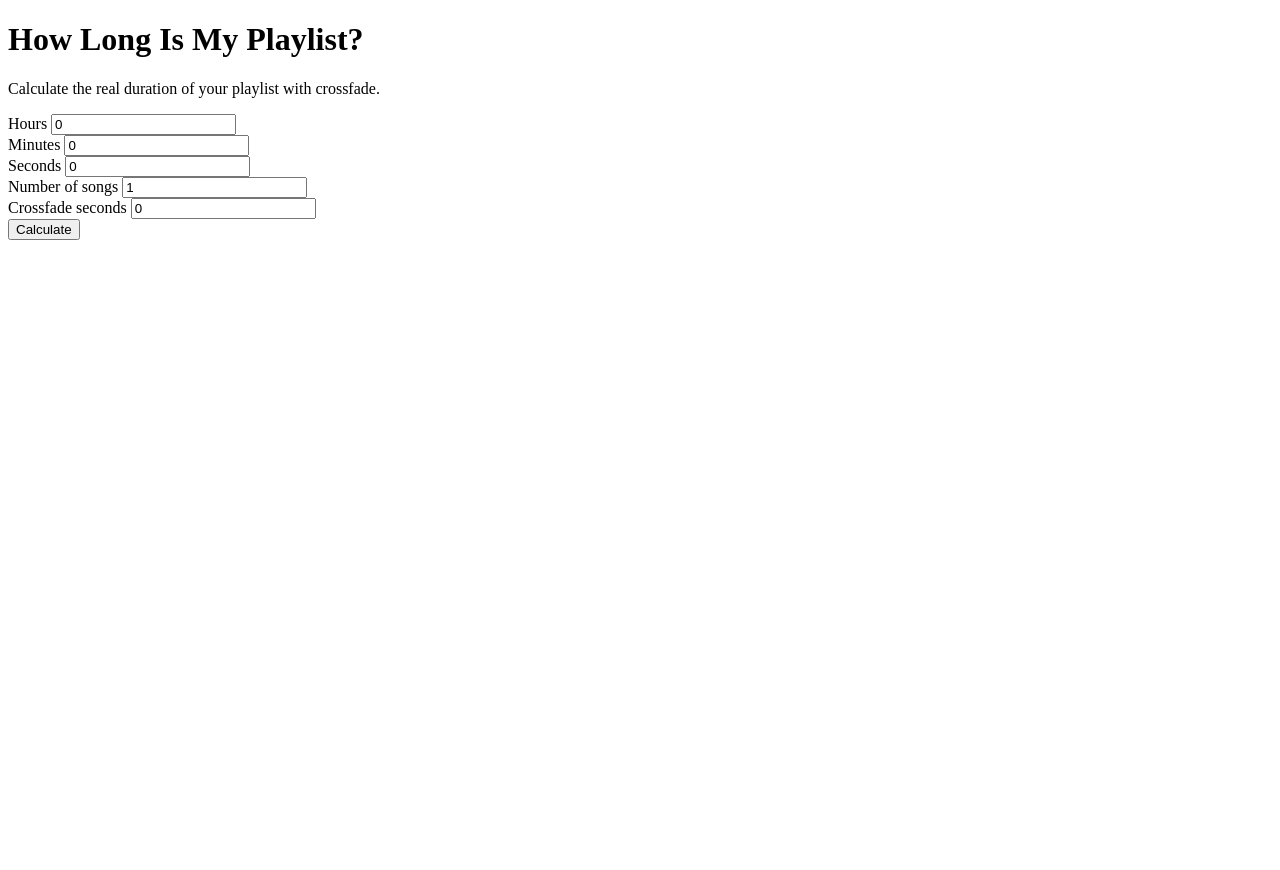
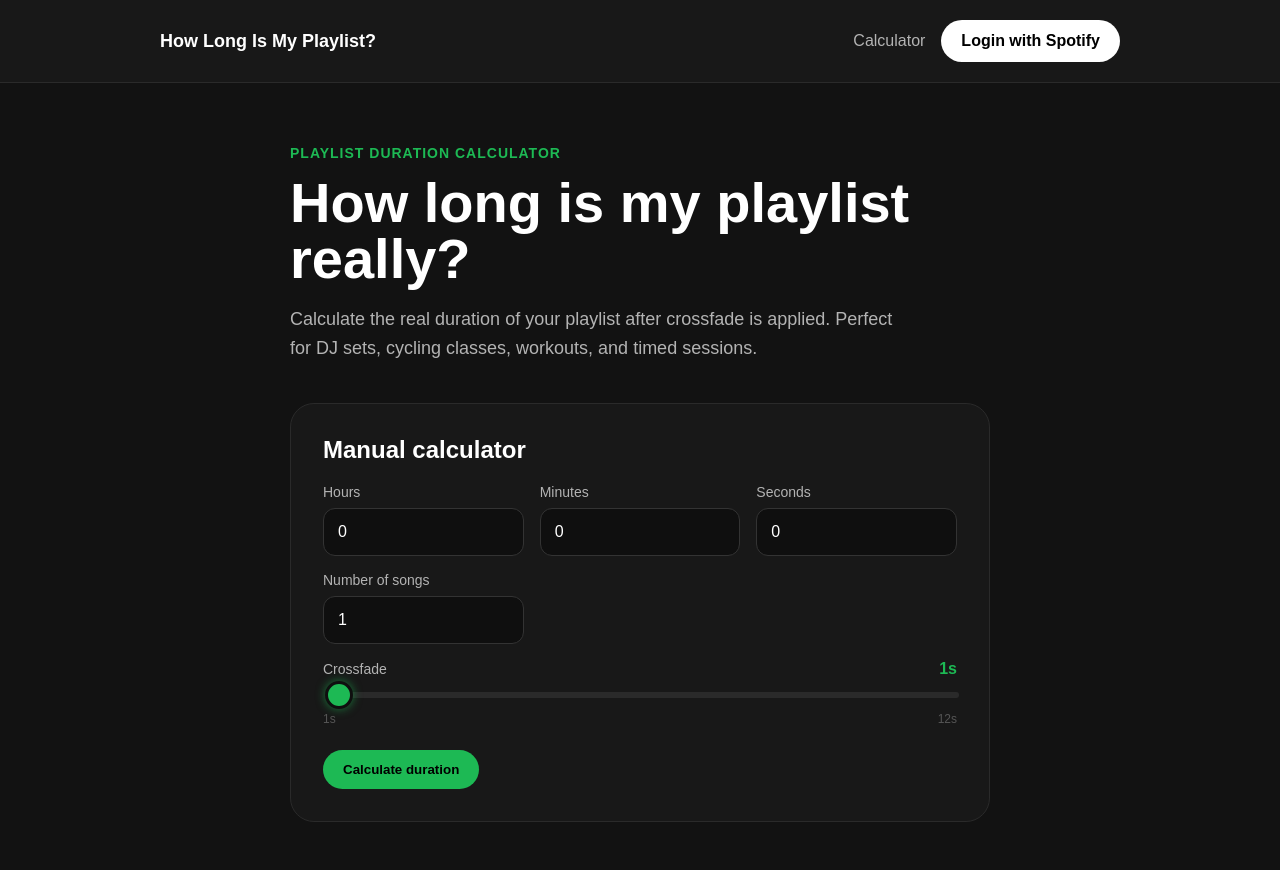
Before and after one commit to Mangonando/how-long-is-my-playlist, a Django app: page / in a window 1280 px wide. Before the commit the page ends 240 px from the top, so only its background shows below. Run offline with Django 4.2, Linux system fonts and the light colour scheme.

Commit message:
Add template, form state, styling

```diff
--- /dev/null
+++ b/playlists/static/playlists/styles.css
@@ -0,0 +1,268 @@
+* {
+    box-sizing: border-box;
+}
+
+body {
+    margin: 0;
+    font-family: Arial, Helvetica, sans-serif;
+    background: #121212;
+    color: #ffffff;
+    display: flex;
+    flex-direction: column;
+    align-items: center;
+}
+
+.site-header {
+    width: 100%;
+    border-bottom: 1px solid #2a2a2a;
+    background: #181818;
+}
+
+.navbar {
+    max-width: 1000px;
+    margin: 0 auto;
+    padding: 20px;
+    display: flex;
+    justify-content: space-between;
+    align-items: center;
+}
+
+.logo {
+    color: #ffffff;
+    text-decoration: none;
+    font-weight: 700;
+    font-size: 18px;
+}
+
+.nav-actions {
+    display: flex;
+    align-items: center;
+    gap: 16px;
+}
+
+.nav-link {
+    color: #b3b3b3;
+    text-decoration: none;
+}
+
+.nav-link:hover {
+    color: #ffffff;
+}
+
+.page {
+    display: block;
+    max-width: 1000px;
+    margin-left: auto;
+    margin-right: auto;
+    padding: 48px 20px;
+}
+
+.hero {
+    margin-bottom: 40px;
+}
+
+.eyebrow {
+    color: #1db954;
+    text-transform: uppercase;
+    font-size: 14px;
+    font-weight: 700;
+    letter-spacing: 1px;
+}
+
+.hero h1 {
+    max-width: 700px;
+    margin: 0;
+    font-size: 56px;
+    line-height: 1;
+}
+
+.hero-text {
+    max-width: 620px;
+    color: #b3b3b3;
+    font-size: 18px;
+    line-height: 1.6;
+}
+
+.calculator-card {
+    max-width: 700px;
+    padding: 32px;
+    border: 1px solid #2a2a2a;
+    border-radius: 24px;
+    background: #181818;
+}
+
+.calculator-card h2 {
+    margin-top: 0;
+}
+
+.calculator-form {
+    display: flex;
+    flex-direction: column;
+    gap: 24px;
+}
+
+.form-grid {
+    display: grid;
+    grid-template-columns: repeat(3, 1fr);
+    gap: 16px;
+}
+
+.form-group {
+    display: flex;
+    flex-direction: column;
+    gap: 8px;
+}
+
+label {
+    color: #b3b3b3;
+    font-size: 14px;
+}
+
+input[type="number"] {
+    width: 100%;
+    padding: 14px;
+    border: 1px solid #333333;
+    border-radius: 12px;
+    background: #0f0f0f;
+    color: #ffffff;
+    font-size: 16px;
+}
+
+input[type="number"]:focus {
+    outline: 2px solid #1db954;
+    border-color: #1db954;
+}
+
+.crossfade-group {
+    grid-column: 1 / -1;
+    display: flex;
+    flex-direction: column;
+    gap: 12px;
+}
+
+.crossfade-label {
+    display: flex;
+    justify-content: space-between;
+    align-items: center;
+}
+
+.crossfade-value {
+    color: #1db954;
+    font-weight: 700;
+    font-size: 16px;
+    font-variant-numeric: tabular-nums;
+}
+
+.crossfade-ticks {
+    display: flex;
+    justify-content: space-between;
+    color: #555555;
+    font-size: 12px;
+}
+
+input[type="range"] {
+    -webkit-appearance: none;
+    appearance: none;
+    width: 100%;
+    height: 6px;
+    border-radius: 3px;
+    background: linear-gradient(to right, #1db954 var(--progress, 0%), #2a2a2a var(--progress, 0%));
+    cursor: pointer;
+    border: none;
+    padding: 0;
+}
+
+input[type="range"]::-webkit-slider-thumb {
+    -webkit-appearance: none;
+    appearance: none;
+    width: 28px;
+    height: 28px;
+    border-radius: 50%;
+    background: #1db954;
+    cursor: grab;
+    border: 3px solid #0f0f0f;
+    box-shadow: 0 0 10px rgba(29, 185, 84, 0.6);
+    transition: box-shadow 0.15s ease;
+}
+
+input[type="range"]::-webkit-slider-thumb:active {
+    cursor: grabbing;
+    box-shadow: 0 0 20px rgba(29, 185, 84, 0.9);
+}
+
+input[type="range"]::-moz-range-thumb {
+    width: 28px;
+    height: 28px;
+    border-radius: 50%;
+    background: #1db954;
+    cursor: grab;
+    border: 3px solid #0f0f0f;
+    box-shadow: 0 0 10px rgba(29, 185, 84, 0.6);
+}
+
+.button {
+    display: inline-block;
+    border: none;
+    border-radius: 999px;
+    padding: 12px 20px;
+    text-decoration: none;
+    font-weight: 700;
+    cursor: pointer;
+}
+
+.button-primary {
+    align-self: flex-start;
+    background: #1db954;
+    color: #000000;
+}
+
+.button-primary:hover {
+    background: #1ed760;
+}
+
+.button-secondary {
+    background: #ffffff;
+    color: #000000;
+}
+
+.result-card {
+    margin-top: 32px;
+    padding: 24px;
+    border-radius: 18px;
+    background: #1db954;
+    color: #000000;
+}
+
+.result-card p {
+    margin: 0 0 8px;
+    font-weight: 700;
+}
+
+.result-card strong {
+    font-size: 48px;
+}
+
+@media (max-width: 700px) {
+    .navbar {
+        align-items: flex-start;
+        flex-direction: column;
+        gap: 16px;
+    }
+
+    .nav-actions {
+        width: 100%;
+        justify-content: space-between;
+    }
+
+    .hero h1 {
+        font-size: 40px;
+    }
+
+    .form-grid {
+        grid-template-columns: 1fr;
+    }
+
+    .calculator-card {
+        padding: 24px;
+    }
+}
--- /dev/null
+++ b/playlists/templates/playlists/base.html
@@ -0,0 +1,28 @@
+{% load static %}
+
+<!DOCTYPE html>
+<html lang="en">
+<head>
+    <meta charset="UTF-8">
+    <meta name="viewport" content="width=device-width, initial-scale=1.0">
+    <title>{% block title %}How Long Is My Playlist?{% endblock %}</title>
+    <link rel="stylesheet" href="{% static 'playlists/styles.css' %}">
+</head>
+<body>
+    <header class="site-header">
+        <nav class="navbar">
+            <a class="logo" href="{% url 'calculator' %}">How Long Is My Playlist?</a>
+
+            <div class="nav-actions">
+                <a class="nav-link" href="{% url 'calculator' %}">Calculator</a>
+                <a class="button button-secondary" href="#">Login with Spotify</a>
+            </div>
+        </nav>
+    </header>
+
+    <main class="page">
+        {% block content %}
+        {% endblock %}
+    </main>
+</body>
+</html>
--- a/playlists/templates/playlists/calculator.html
+++ b/playlists/templates/playlists/calculator.html
@@ -1,36 +1,84 @@
-<!DOCTYPE html>
-<html lang="en">
-<head>
-    <title>How Long Is My Playlist?</title>
-</head>
-<body>
-    <h1>How Long Is My Playlist?</h1>
-    <p>Calculate the real duration of your playlist with crossfade.</p>
-    <form method="post">
+{% extends "playlists/base.html" %}
+
+{% block title %}Calculator | How Long Is My Playlist?{% endblock %}
+
+{% block content %}
+<section class="hero">
+    <div class="hero-content">
+        <p class="eyebrow">Playlist duration calculator</p>
+
+        <h1>How long is my playlist really?</h1>
+
+        <p class="hero-text">
+            Calculate the real duration of your playlist after crossfade is applied.
+            Perfect for DJ sets, cycling classes, workouts, and timed sessions.
+        </p>
+    </div>
+</section>
+
+<section class="calculator-card">
+    <h2>Manual calculator</h2>
+
+    <form method="post" class="calculator-form">
         {% csrf_token %}
-        <div>
+
+        <div class="form-grid">
+            <div class="form-group">
                 <label for="hours">Hours</label>
-            <input type="number" id="hours" name="hours" min="0" value="0">
+                <input type="number" id="hours" name="hours" min="0" value="{{ form_data.hours }}">
             </div>
-        <div>
+
+            <div class="form-group">
                 <label for="minutes">Minutes</label>
-            <input type="number" id="minutes" name="minutes" min="0" value="0">
+                <input type="number" id="minutes" name="minutes" min="0" value="{{ form_data.minutes }}">
             </div>
-        <div>
+
+            <div class="form-group">
                 <label for="seconds">Seconds</label>
-            <input type="number" id="seconds" name="seconds" min="0" value="0">
+                <input type="number" id="seconds" name="seconds" min="0" value="{{ form_data.seconds }}">
             </div>
-        <div>
+
+            <div class="form-group">
                 <label for="song_count">Number of songs</label>
-            <input type="number" id="song_count" name="song_count" min="1" value="1">
+                <input type="number" id="song_count" name="song_count" min="1" value="{{ form_data.song_count }}">
             </div>
-        <div>
-            <label for="crossfade_seconds">Crossfade seconds</label>
-            <input type="number" id="crossfade_seconds" name="crossfade_seconds" min="0" value="0">
+
+            <div class="form-group crossfade-group">
+                <div class="crossfade-label">
+                    <label for="crossfade_seconds">Crossfade</label>
+                    <span class="crossfade-value" id="crossfade_display">{{ form_data.crossfade_seconds }}s</span>
                 </div>
-        <button type="submit">Calculate</button>
+                <input type="range" id="crossfade_seconds" name="crossfade_seconds" min="1" max="12" value="{{ form_data.crossfade_seconds }}">
+                <div class="crossfade-ticks">
+                    <span>1s</span>
+                    <span>12s</span>
+                </div>
+            </div>
+        </div>
+
+        <button type="submit" class="button button-primary">Calculate duration</button>
+    </form>
+
     {% if result %}
-        <p>Real duration: {{ result }}</p>
+        <div class="result-card">
+            <p>Adjusted playlist duration</p>
+            <strong>{{ result }}</strong>
+        </div>
     {% endif %}
-</body>
-</html>
+</section>
+
+<script>
+    const slider = document.getElementById('crossfade_seconds');
+    const display = document.getElementById('crossfade_display');
+
+    function updateSlider() {
+        const val = slider.value;
+        const progress = ((val - slider.min) / (slider.max - slider.min)) * 100;
+        slider.style.setProperty('--progress', progress + '%');
+        display.textContent = val + 's';
+    }
+
+    slider.addEventListener('input', updateSlider);
+    updateSlider();
+</script>
+{% endblock %}
--- a/playlists/views.py
+++ b/playlists/views.py
@@ -6,21 +6,42 @@ from project import (
     format_duration,
 )
 
+
 def calculator(request):
     result = None
 
+    form_data = {
+        "hours": 0,
+        "minutes": 0,
+        "seconds": 0,
+        "song_count": 1,
+        "crossfade_seconds": 0,
+    }
+
     if request.method == "POST":
-        hours = int(request.POST.get("hours", 0))
-        minutes = int(request.POST.get("minutes", 0))
-        seconds = int(request.POST.get("seconds", 0))
-        song_count = int(request.POST.get("song_count", 0))
-        crossfade_seconds = int(request.POST.get("crossfade_seconds", 0))
+        form_data = {
+            "hours": int(request.POST.get("hours", 0)),
+            "minutes": int(request.POST.get("minutes", 0)),
+            "seconds": int(request.POST.get("seconds", 0)),
+            "song_count": int(request.POST.get("song_count", 1)),
+            "crossfade_seconds": int(request.POST.get("crossfade_seconds", 0)),
+        }
 
-        total_seconds = calculate_total_seconds(hours, minutes, seconds)
-        adjusted_seconds = calculate_adjusted_duration(total_seconds, song_count, crossfade_seconds)
+        total_seconds = calculate_total_seconds(
+            form_data["hours"],
+            form_data["minutes"],
+            form_data["seconds"],
+        )
+
+        adjusted_seconds = calculate_adjusted_duration(
+            total_seconds,
+            form_data["song_count"],
+            form_data["crossfade_seconds"],
+        )
 
         result = format_duration(adjusted_seconds)
 
     return render(request, "playlists/calculator.html", {
-        "result": result
+        "result": result,
+        "form_data": form_data,
     })
```
Lines whose indentation alone changed are shown as unchanged.
